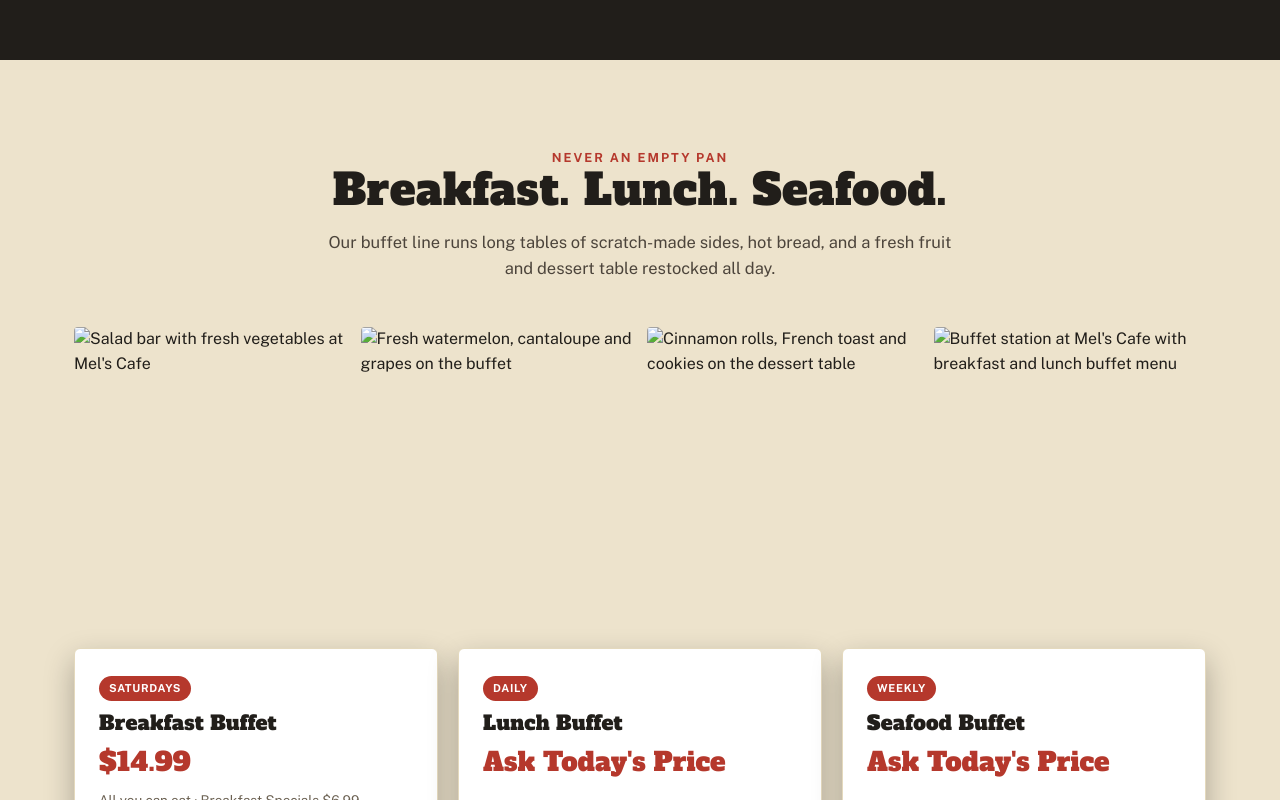
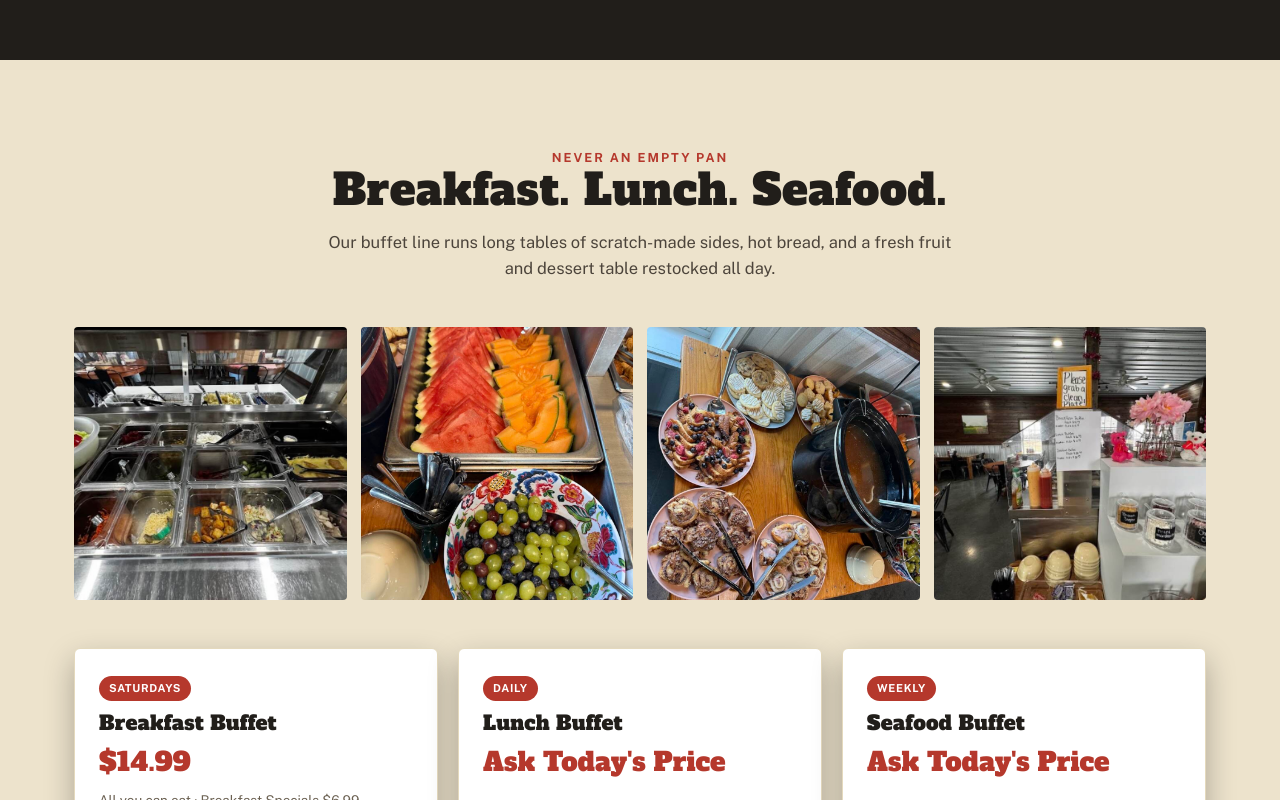
Before and after one commit to calebkvng30/Restaurants-template-, a website: page index.html in a window 1280 px wide. Shown: the part 2471-3271 px from the top of the page. Drawn offline with nearby package versions, Linux system fonts and the light colour scheme; files that its build step writes are made by us from their sources; files whose address does not match are found by name.

Commit message:
Update image paths in index.html

```diff
--- a/index.html
+++ b/index.html
@@ -124,7 +124,7 @@
       </div>
     </div>
     <figure>
-      <img src="assets/images/dining-room.jpg" alt="Mel's Cafe dining room with long wood tables and guests" loading="lazy">
+      <img src="dining-room.jpg" alt="Mel's Cafe dining room with long wood tables and guests" loading="lazy">
     </figure>
   </div>
 </section>
@@ -323,10 +323,10 @@
     </div>
 
     <div class="buffet-grid">
-      <figure><img src="assets/images/salad-bar.jpg" alt="Salad bar with fresh vegetables at Mel's Cafe" loading="lazy"></figure>
-      <figure><img src="assets/images/fruit-tray.jpg" alt="Fresh watermelon, cantaloupe and grapes on the buffet" loading="lazy"></figure>
-      <figure><img src="assets/images/pastries-overhead.jpg" alt="Cinnamon rolls, French toast and cookies on the dessert table" loading="lazy"></figure>
-      <figure><img src="assets/images/clean-plate-station.jpg" alt="Buffet station at Mel's Cafe with breakfast and lunch buffet menu" loading="lazy"></figure>
+      <figure><img src="salad-bar.jpg" alt="Salad bar with fresh vegetables at Mel's Cafe" loading="lazy"></figure>
+      <figure><img src="fruit-tray.jpg" alt="Fresh watermelon, cantaloupe and grapes on the buffet" loading="lazy"></figure>
+      <figure><img src="pastries-overhead.jpg" alt="Cinnamon rolls, French toast and cookies on the dessert table" loading="lazy"></figure>
+      <figure><img src="clean-plate-station.jpg" alt="Buffet station at Mel's Cafe with breakfast and lunch buffet menu" loading="lazy"></figure>
     </div>
 
     <div class="buffet-cards">
```
